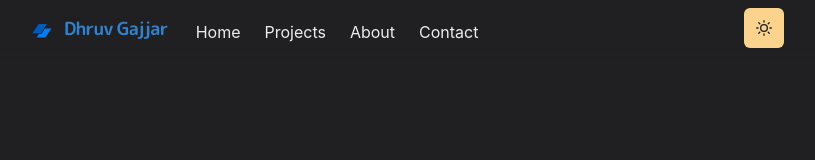
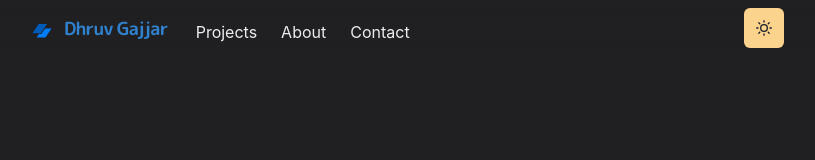
Before and after one commit to Dhruv-Gajjar/dhruv-homepage, a Next.js app: page / in a window 1280 px wide. Shown: the top 160 px of the page, without its empty margins (232-1047 px from the left). Built offline with nearby package versions, Linux system fonts and the light colour scheme.

Commit message:
Updated Navbar

```diff
--- a/components/Navbar.jsx
+++ b/components/Navbar.jsx
@@ -69,16 +69,13 @@ const Navbar = (props) => {
                     align="center"
                     flexGrow={1}
                 >
-                    <LinkItem href="/" path={path}>
-                        Home
-                    </LinkItem>
-                    <LinkItem href="/projects" path={path}>
+                    <LinkItem href="#projects" path={path}>
                         Projects
                     </LinkItem>
-                    <LinkItem href="/about" path={path}>
+                    <LinkItem href="#about" path={path}>
                         About
                     </LinkItem>
-                    <LinkItem href="/contact" path={path}>
+                    <LinkItem href="#contact" path={path}>
                         Contact
                     </LinkItem>
                 </Stack>
@@ -93,16 +90,13 @@ const Navbar = (props) => {
                                 variant="outline"
                             />
                             <MenuList>
-                                <NextLink href="/">
-                                    <MenuItem as={Link}>Home</MenuItem>
-                                </NextLink>
-                                <NextLink href="/projects">
+                                <NextLink href="#projects">
                                     <MenuItem as={Link}>Projects</MenuItem>
                                 </NextLink>
-                                <NextLink href="/about">
+                                <NextLink href="#about">
                                     <MenuItem as={Link}>About</MenuItem>
                                 </NextLink>
-                                <NextLink href="/contact">
+                                <NextLink href="#contact">
                                     <MenuItem as={Link}>Contact</MenuItem>
                                 </NextLink>
                             </MenuList>
```
